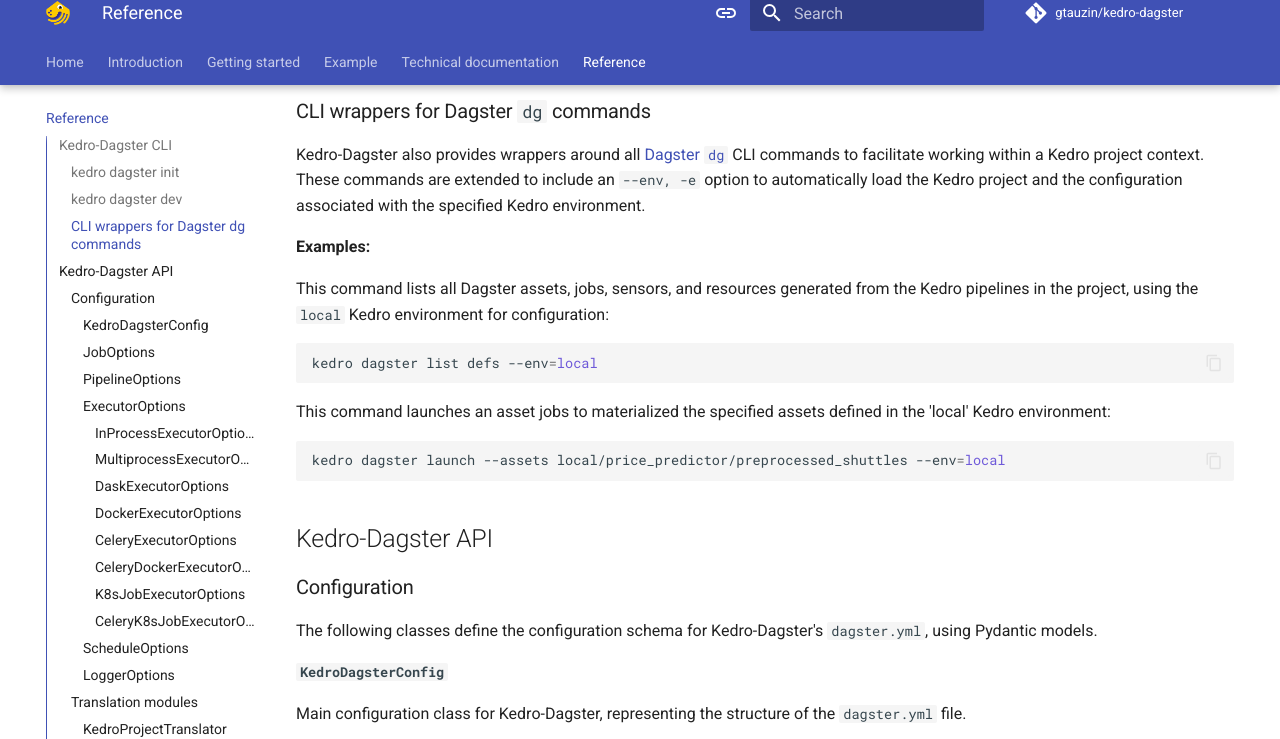
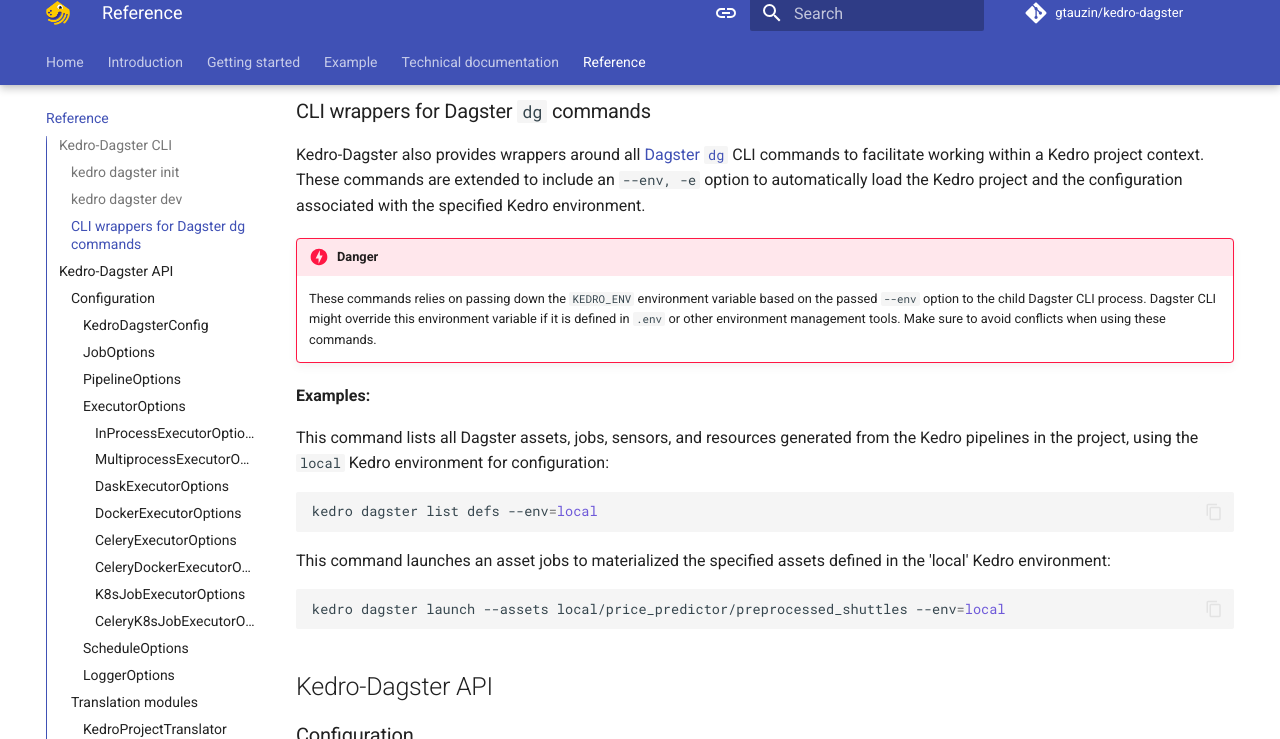
Before and after one commit to gtauzin/kedro-dagster, an MkDocs documentation site: the page built from docs/pages/reference.md, in a window 1280 px wide and 900 px high, scrolled down 828 px, cut to the strip 11-750 px from the top of the window. Built offline with MkDocs 1.6.1 and Material for MkDocs 9.7.7, drawn with Linux system fonts in a browser that asks for light colours; comment, search, counter and statistics services are not loaded; the version menu is left out.

Commit message:
Document env behavior
Signed-off-by: Guillaume Tauzin <4648633+gtauzin@users.noreply.github.com>

```diff
--- a/docs/pages/reference.md
+++ b/docs/pages/reference.md
@@ -27,6 +27,9 @@
 ### CLI wrappers for Dagster `dg` commands
 
 Kedro-Dagster also provides wrappers around all [Dagster `dg`](https://docs.dagster.io/api/clis/dg-cli/dg-cli-reference) CLI commands to facilitate working within a Kedro project context. These commands are extended to include an `--env, -e` option to automatically load the Kedro project and the configuration associated with the specified Kedro environment.
+
+!!! danger
+    These commands relies on passing down the `KEDRO_ENV` environment variable based on the passed `--env` option to the child Dagster CLI process. Dagster CLI might override this environment variable if it is defined in `.env` or other environment management tools. Make sure to avoid conflicts when using these commands.
 
 **Examples:**
 
```
